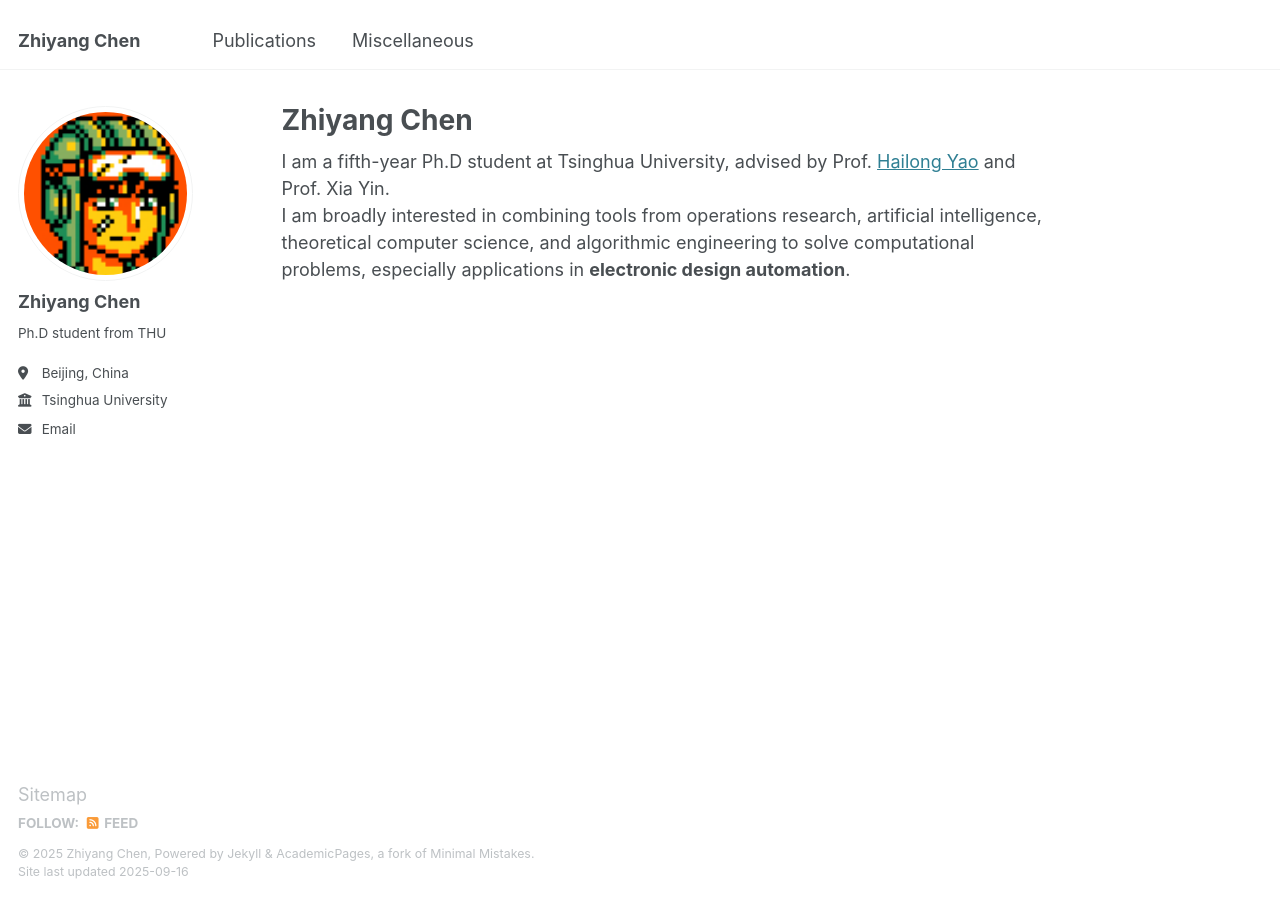
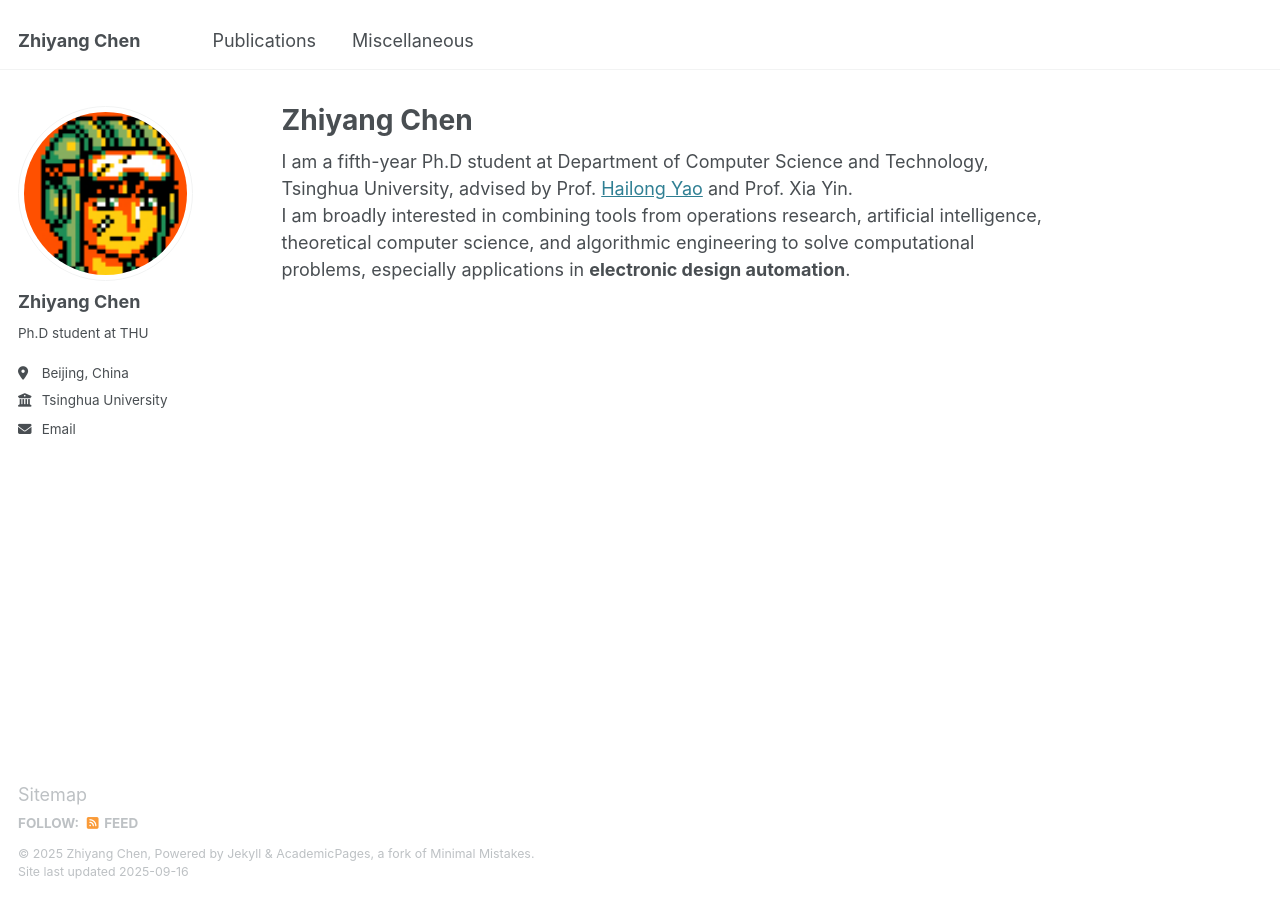
Before and after one commit to chen-zhi-yang/chen-zhi-yang.github.io, a Jekyll site: the page built from _pages/about.md, in a window 1280 px wide. Built offline with Jekyll 4.4.1, drawn with Linux system fonts in a browser that asks for light colours.

Commit message:
Modify about

```diff
--- a/_config.yml
+++ b/_config.yml
@@ -25,7 +25,7 @@ author:
   avatar           : "profile-2.png"
   name             : "Zhiyang Chen"
   pronouns         : # example: "she/her"
-  bio              : "Ph.D student from THU"
+  bio              : "Ph.D student at THU"
   location         : "Beijing, China"
   employer         : "Tsinghua University"
   uri              : # URL
--- a/_pages/about.md
+++ b/_pages/about.md
@@ -7,5 +7,5 @@ redirect_from:
   - /about.html
 ---
 
-I am a fifth-year Ph.D student at Tsinghua University, advised by Prof. [Hailong Yao](https://scholar.google.com/citations?user=n0NwuegAAAAJ&hl=en) and Prof. Xia Yin.
+I am a fifth-year Ph.D student at Department of Computer Science and Technology, Tsinghua University, advised by Prof. [Hailong Yao](https://scholar.google.com/citations?user=n0NwuegAAAAJ&hl=en) and Prof. Xia Yin.
 I am broadly interested in combining tools from operations research, artificial intelligence, theoretical computer science, and algorithmic engineering to solve computational problems, especially applications in **electronic design automation**.
```
